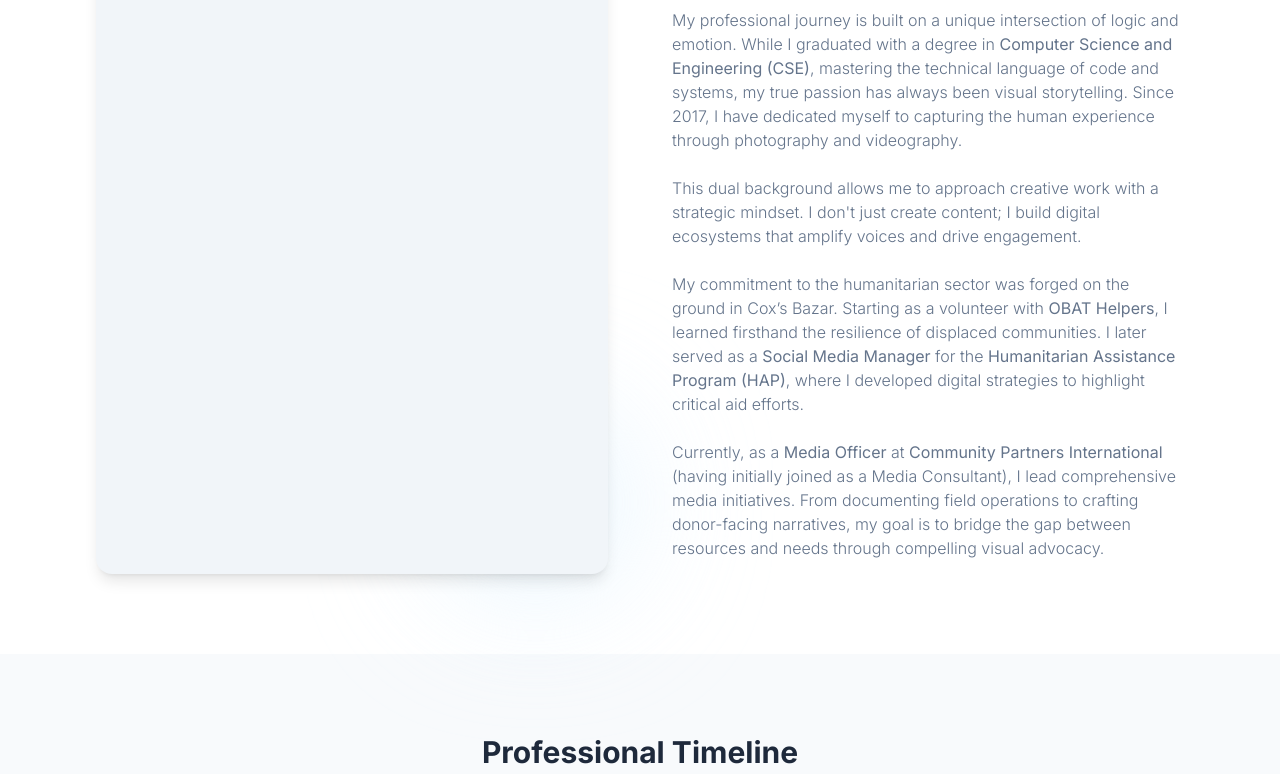
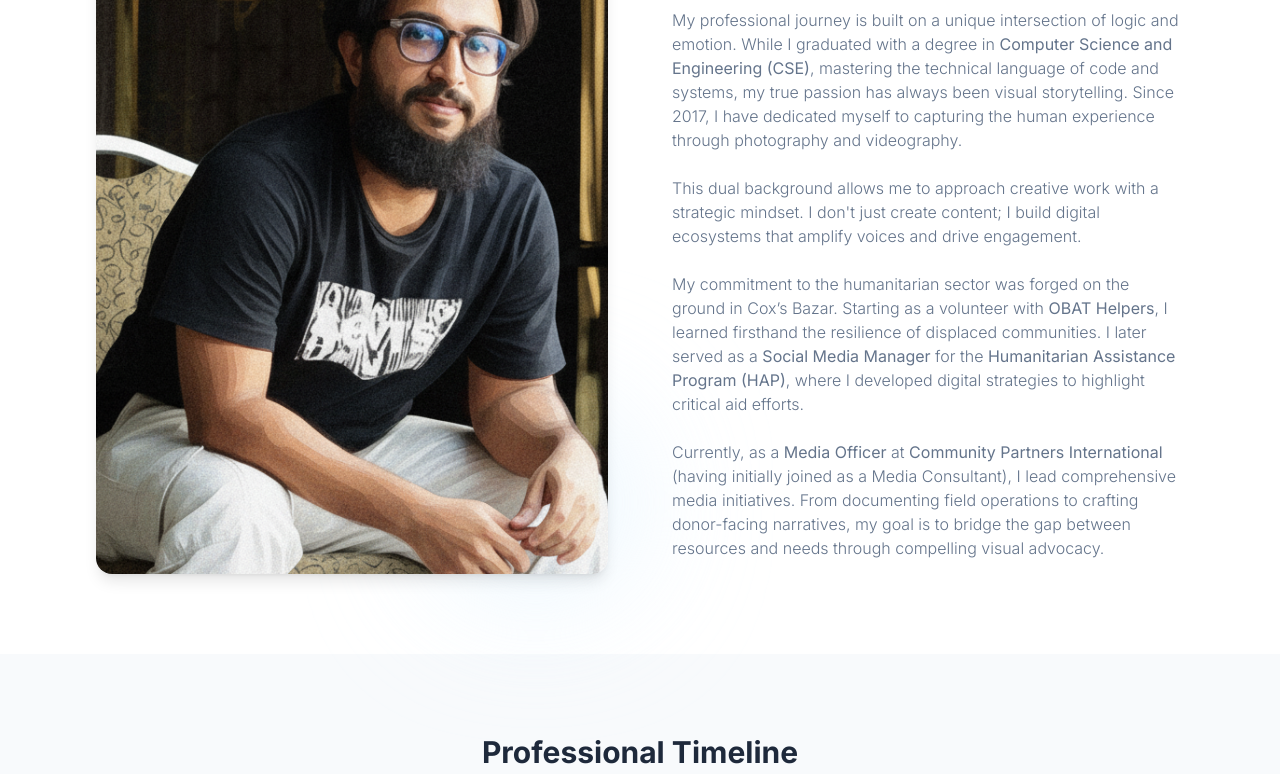
Before and after one commit to dipui7/Dipu, a plain HTML site: page about.html in a window 1280 px wide. Shown: the part 583-1357 px from the top of the page. Drawn offline with nearby package versions, Linux system fonts and the light colour scheme; a web font is replaced by a local one.

Commit message:
Update about.html

```diff
--- a/about.html
+++ b/about.html
@@ -121,7 +121,7 @@
                     <div class="reveal relative">
                         <div class="aspect-[4/5] rounded-2xl overflow-hidden shadow-lg bg-slate-100">
                             <!-- Ensure object-center is applied -->
-                            <img src=".images/dipu_edited.png" alt="Mohammad Dipu Islam Portrait" class="w-full h-full object-cover object-center transform hover:scale-105 transition-transform duration-700">
+                            <img src="./images/dipu_edited.png" alt="Mohammad Dipu Islam Portrait" class="w-full h-full object-cover object-center transform hover:scale-105 transition-transform duration-700">
                         </div>
                         <!-- Decorative element -->
                         <div class="absolute -bottom-6 -right-6 w-48 h-48 bg-sky-100 rounded-full mix-blend-multiply filter blur-3xl opacity-70 -z-10"></div>
```
